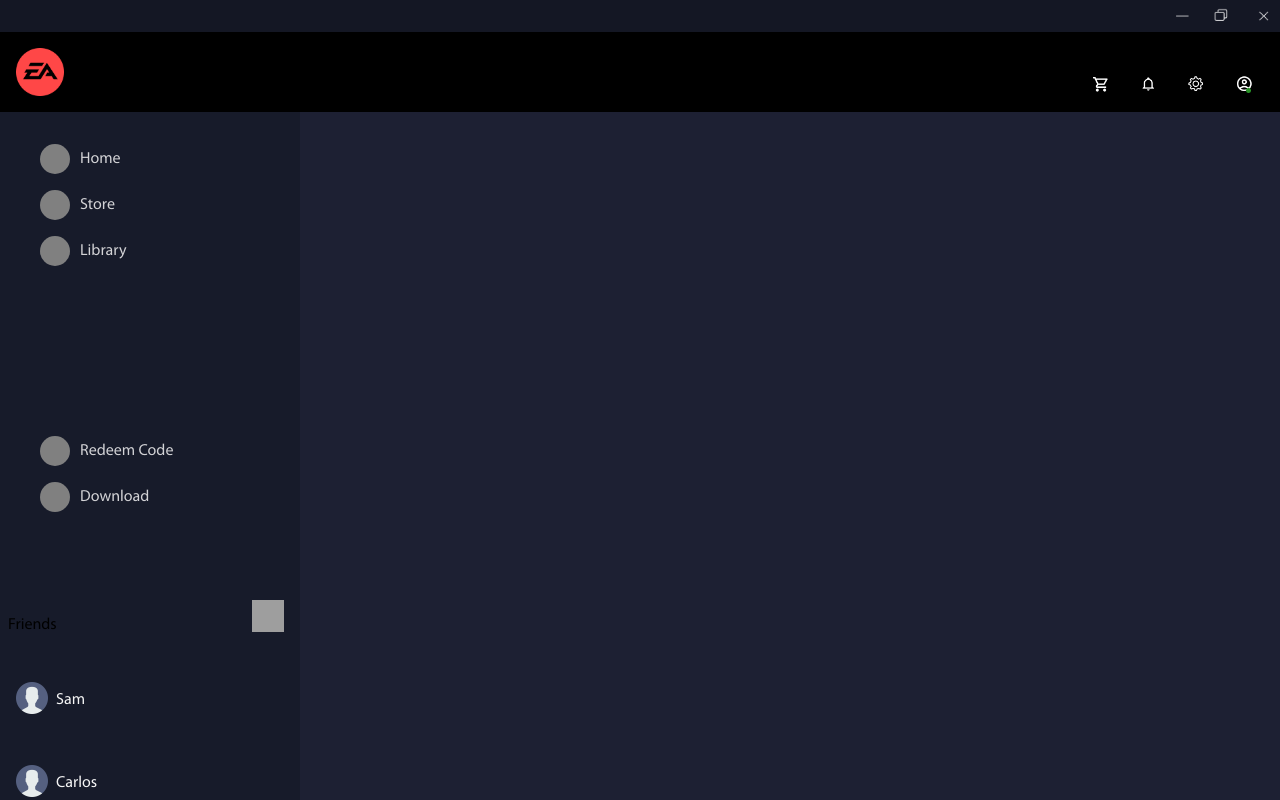
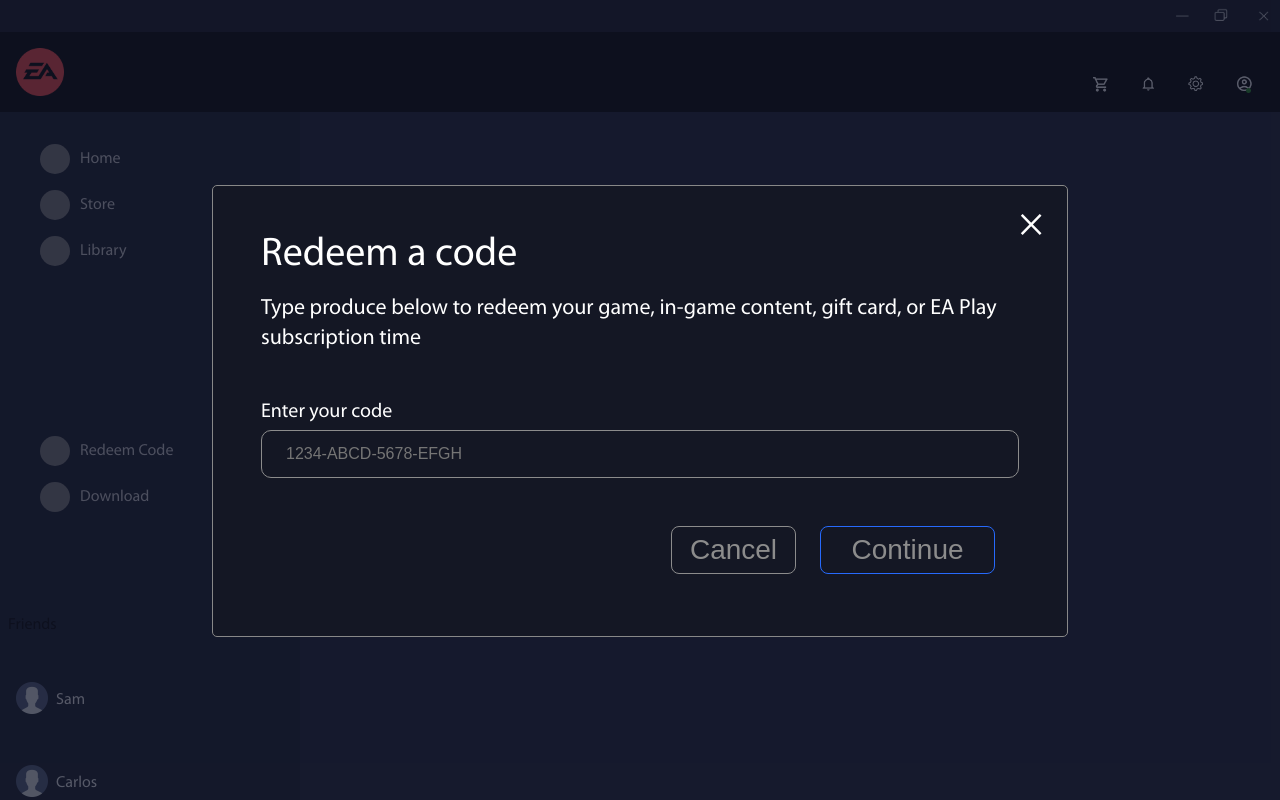
Before and after one commit to allansomera/team-badassets-industry-project-EA, a React (Create React App) app: page / in a window 1280 px wide. Shown: the top 800 px of the page. Built offline with nearby package versions, Linux system fonts and the light colour scheme; grey boxes are pictures that could not be loaded.

Commit message:
finished modal1

```diff
--- a/src/App.js
+++ b/src/App.js
@@ -12,11 +12,16 @@
 
 function App() {
   const [redeemModal, setredeemModal] = useState({
-    isActive: false,
+    isActive: true,
+  });
+  const [modalContent, setModalContent] = useState({
+    modal1: false,
+    modal2: true,
+    modal3: false,
   });
   return (
     <>
-      {redeemModal.isActive && <RedeemModal />}
+      {redeemModal.isActive && <RedeemModal modalContent={modalContent} />}
       <Routes>
         <Route path="/" element={<Layout />} />
         <Route path="/overview" element={<OverView />} />
--- a/src/components/redeem-modal/RedeemModal.js
+++ b/src/components/redeem-modal/RedeemModal.js
@@ -1,6 +1,9 @@
 import "./RedeemModal.scss";
 
-const RedeemModal = () => {
+const RedeemModal = ({ modalContent }) => {
+  const renderModalContent = () => {
+    switch (true) {
+      case modalContent.modal2:
         return (
           <>
             <div className="redeem-modal">
@@ -11,13 +14,16 @@
                 <div className="redeem-modal__sec2">
                   <div className="redeem-modal__text-header">Redeem a code</div>
                   <div className="redeem-modal__text-subheading">
-              Type produce below to redeem your game, in-game content, gift
-              card, or EA Play subscription time
+                    Type produce below to redeem your game, in-game content,
+                    gift card, or EA Play subscription time
                   </div>
                 </div>
                 <div className="redeem-modal__input-section">
                   <div className="redeem-modal__input-con1">
-              <label className="redeem-modal__label">Enter your code</label>
+                    <label className="redeem-modal__label">
+                      Enter your code
+                    </label>
+
                     <input
                       className="redeem-modal__input"
                       placeholder="1234-ABCD-5678-EFGH"
@@ -25,13 +31,55 @@
                   </div>
                 </div>
                 <div className="redeem-modal__input-con2">
-            <button className="redeem-modal__btn-cancel">cancel</button>
-            <button className="redeem-modal__btn-continue">continue</button>
+                  <button className="redeem-modal__btn-cancel">Cancel</button>
+                  <button className="redeem-modal__btn-continue">
+                    Continue
+                  </button>
                 </div>
               </div>
             </div>
           </>
         );
+      default:
+        return (
+          <>
+            <div className="redeem-modal">
+              <div className="redeem-modal__content">
+                <div className="redeem-modal__sec1">
+                  <span className="redeem-modal__close">&times;</span>
+                </div>
+                <div className="redeem-modal__sec2">
+                  <div className="redeem-modal__text-header">Redeem a code</div>
+                  <div className="redeem-modal__text-subheading">
+                    Type produce below to redeem your game, in-game content,
+                    gift card, or EA Play subscription time
+                  </div>
+                </div>
+                <div className="redeem-modal__input-section">
+                  <div className="redeem-modal__input-con1">
+                    <label className="redeem-modal__label">
+                      Enter your code
+                    </label>
+
+                    <input
+                      className="redeem-modal__input"
+                      placeholder="1234-ABCD-5678-EFGH"
+                    />
+                  </div>
+                </div>
+                <div className="redeem-modal__input-con2">
+                  <button className="redeem-modal__btn-cancel">Cancel</button>
+                  <button className="redeem-modal__btn-continue">
+                    Continue
+                  </button>
+                </div>
+              </div>
+            </div>
+          </>
+        );
+    }
+  };
+  return <>{renderModalContent()}</>;
 };
 
 export default RedeemModal;
--- a/src/components/redeem-modal/RedeemModal.scss
+++ b/src/components/redeem-modal/RedeemModal.scss
@@ -35,6 +35,9 @@
 @include bp.large{
     .redeem-modal{
         &__content{
+            padding-left: 48px;
+            padding-right: 24px;
+            padding-top: 24px;
             display: flex;
             flex-direction: column;
             color: white;
@@ -46,10 +49,73 @@
         &__close{
             display: flex;
             justify-content: flex-end;
+            @include m.fontsize_lineh_weight(40px, 30px, 400);
         }
         &__text-header{
-            @include m.fontsize_lineh_weight(30px, 30px, 500);
+            @include m.fontsize_lineh_weight(40px, 30px, 600);
             padding-bottom: 24px;
+        }
+        &__text-subheading{
+            @include m.fontsize_lineh_weight(22px, 30px, 400);
+            padding-bottom: 48px;
+        }
+
+        &__input-con1{
+            display: flex;
+            flex-direction: column;
+            padding-right: 24px;
+
+        }
+        &__label{
+            @include m.fontsize_lineh_weight(20px, 20px, 400);
+            margin-bottom: 8px;
+        }
+        &__input{
+            @include m.fontsize_lineh_weight(16px, 0, 400);
+            height: 48px;
+            border-radius: 10px;
+            padding-left: 24px;
+            margin-bottom: 48px;
+            background-color: #141724;
+            border: 1px solid #8c8c8c;
+            color: white;
+            &:focus{
+                background-color: #141724;
+            }
+        }
+        &__input-con2{
+            display: flex;
+            justify-content: flex-end;
+            padding-right: 24px;
+        }
+
+        &__btn-cancel{
+            @include m.fontsize_lineh_weight(28px, 0, 400);
+            border: 1px solid #8c8c8c;
+            color: #8c8c8c;
+            background-color: #141724;
+            // padding-right: 24px;
+            height: 48px;
+            width: 125px;
+            border-radius: 8px;
+            text-align: center;
+            margin-right: 24px;
+        }
+
+        &__btn-continue{
+            @include m.fontsize_lineh_weight(28px, 0, 400);
+            border: 1px solid #276afc;
+            color: #8c8c8c;
+            background-color: #141724;
+            height: 48px;
+            width: 175px;
+            border-radius: 8px;
+            text-align: center;
+            margin-right: 24px;
+            &:hover{
+                color: white;
+                background-color: #276afc;
+            }
         }
 
     }
```
Lines whose indentation alone changed are shown as unchanged.
